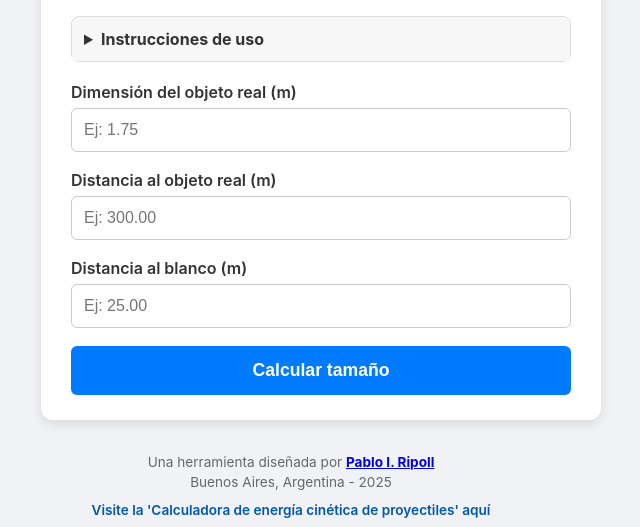
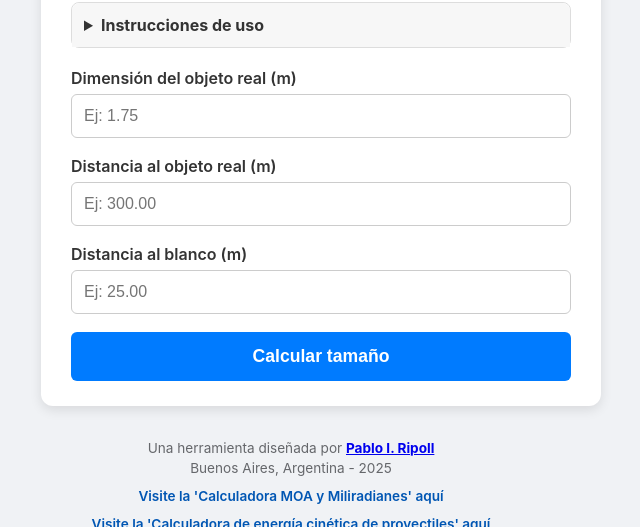
Before and after one commit to pripoll/calculadora-dianas, a plain HTML site: page index.html in a window 1280 px wide. Shown: the part 128-655 px from the top of the page, without its empty margins (349-989 px from the left). Drawn offline with Linux system fonts and the light colour scheme.

Commit message:
Add files via upload

```diff
--- a/index.html
+++ b/index.html
@@ -60,6 +60,9 @@
             <p>Una herramienta diseñada por <a href="mailto:pripoll@hotmail.com"><b>Pablo I. Ripoll</b></a></p>
             <p>Buenos Aires, Argentina - 2025</p>
             <p class="footer-link">
+                <a href="https://pripoll.github.io/calculadora-moa-mil/" target="_blank" rel="noopener noreferrer">Visite la 'Calculadora MOA y Miliradianes' aquí</a>
+            </p>
+            <p class="footer-link">
                 <a href="https://pripoll.github.io/calculadora-energia-cinetica/" target="_blank" rel="noopener noreferrer">Visite la 'Calculadora de energía cinética de proyectiles' aquí</a>
             </p>
             <img src="logo.png" alt="Logo del autor" class="footer-logo" onerror="this.style.display='none'">
```
